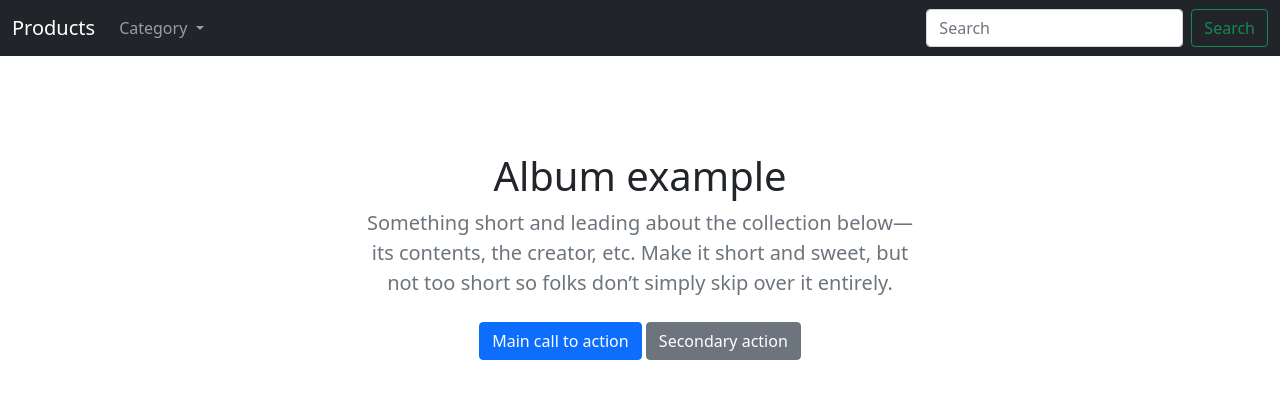
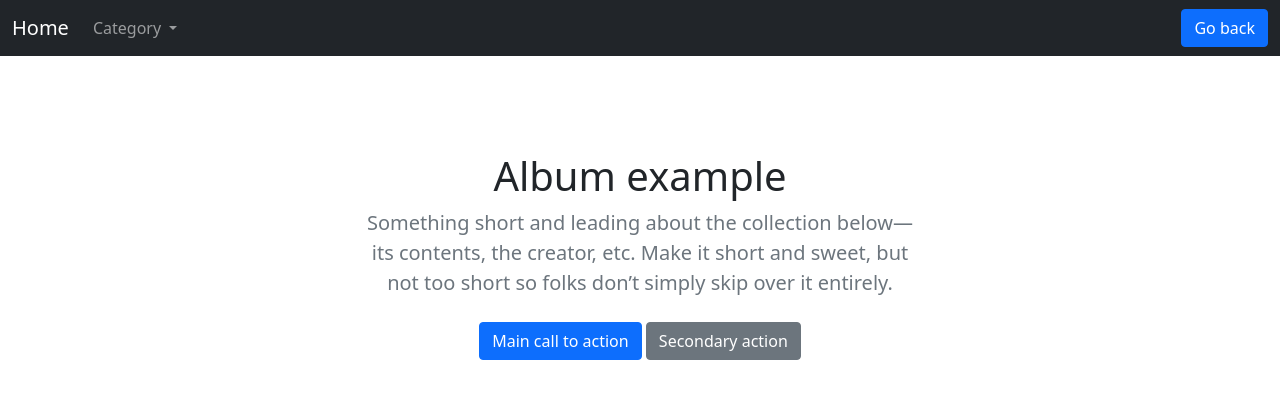
Before and after one commit to piyushpandey16444/DevEcom, a Django app: template templates/store/home.html in a window 1280 px wide. Shown: the top 420 px of the page. Run offline with Django 3.2, Linux system fonts and the light colour scheme; the template is opened without the code that fills it, so the values that code supplies are empty; some libraries are stand-ins or nearby versions.

Commit message:
Back button added

```diff
--- a/templates/store/navbar.html
+++ b/templates/store/navbar.html
@@ -1,6 +1,6 @@
 <nav class="navbar navbar-expand-lg navbar-dark bg-dark">
   <div class="container-fluid">
-    <a class="navbar-brand" href="#">Products</a>
+    <a class="navbar-brand" href="/">Home</a>
     <button class="navbar-toggler" type="button" data-bs-toggle="collapse" data-bs-target="#navbarSupportedContent" aria-controls="navbarSupportedContent" aria-expanded="false" aria-label="Toggle navigation">
       <span class="navbar-toggler-icon"></span>
     </button>
@@ -17,10 +17,7 @@
           </ul>
         </li>
       </ul>
-      <form class="d-flex">
-        <input class="form-control me-2" type="search" placeholder="Search" aria-label="Search">
-        <button class="btn btn-outline-success" type="submit">Search</button>
-      </form>
     </div>
+    <a class="text-decoration-none btn btn-primary" href="{{request.META.HTTP_REFERER}}">Go back</a>
   </div>
 </nav>
```
